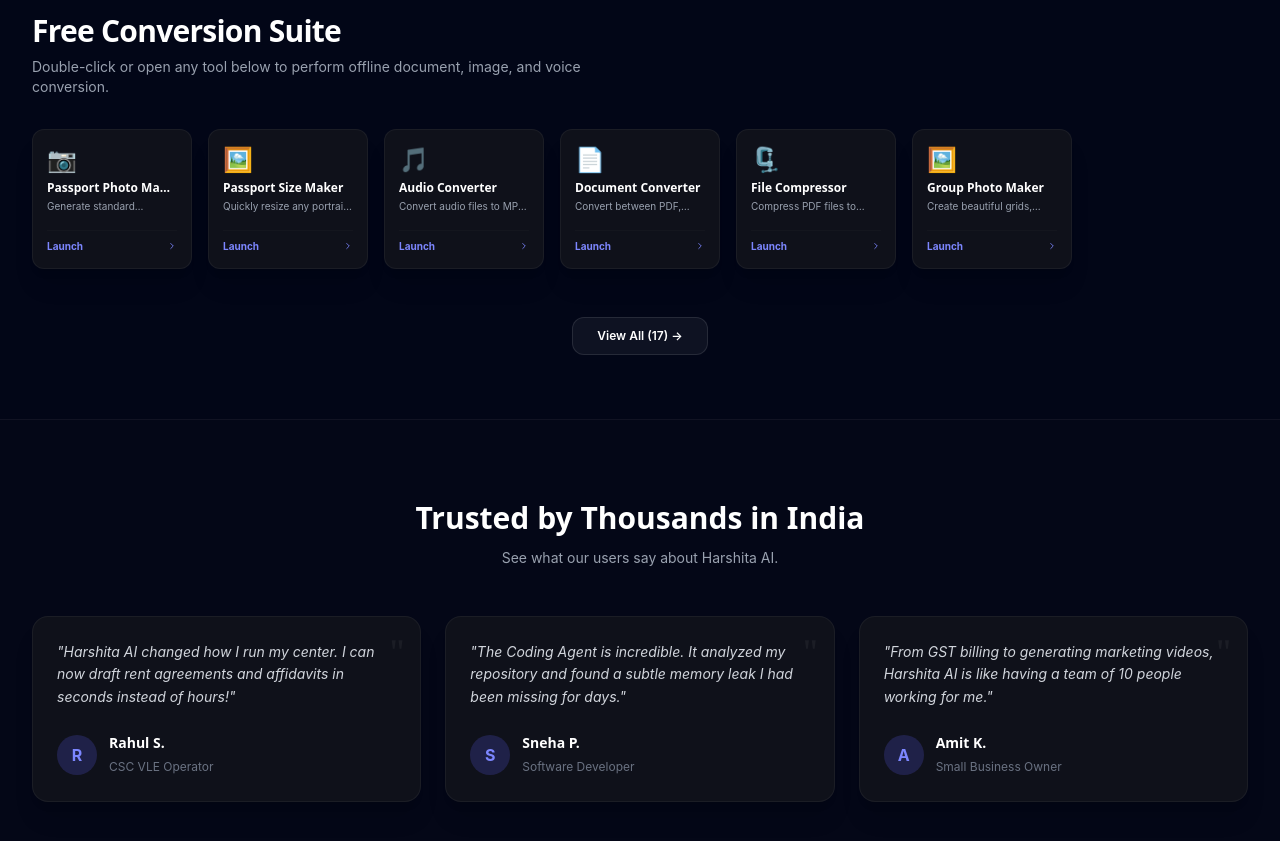
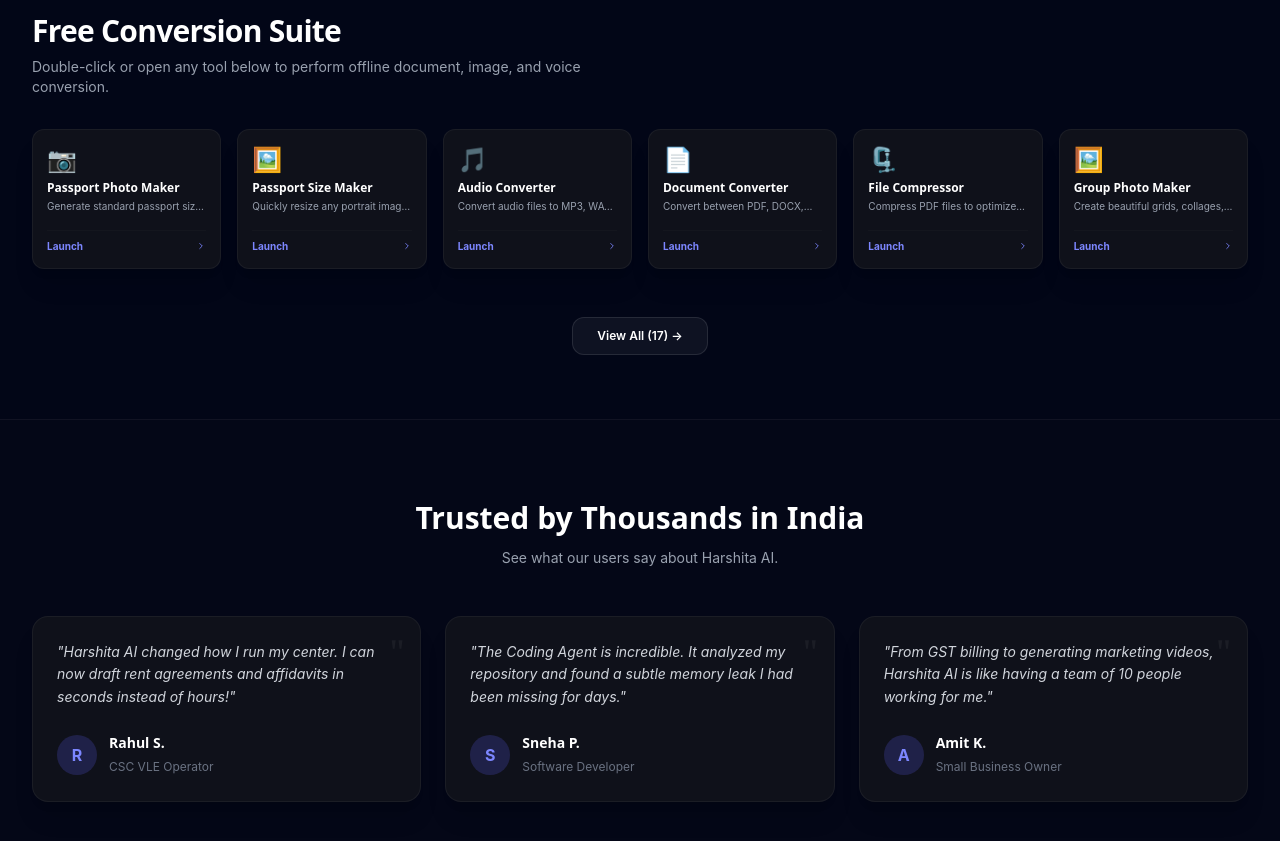
Before and after one commit to nnsp58/Harshita-AI, a React (Vite) app in the folder frontend/: page / in a window 1280 px wide. Shown: the part 1620-2461 px from the top of the page. Built offline with nearby package versions, Linux system fonts and the light colour scheme; no server answers.

Commit message:
UI: fix grid columns to perfectly fit 6 cards on large screens

```diff
--- a/frontend/src/pages/PublicHome.jsx
+++ b/frontend/src/pages/PublicHome.jsx
@@ -310,7 +310,7 @@
             </div>
           </div>
 
-          <div className="grid grid-cols-2 sm:grid-cols-3 md:grid-cols-4 lg:grid-cols-6 xl:grid-cols-7 2xl:grid-cols-8 gap-4">
+          <div className="grid grid-cols-2 sm:grid-cols-3 md:grid-cols-4 lg:grid-cols-6 gap-4">
             {TOOLS_LIST.slice(0, showAllTools ? TOOLS_LIST.length : 6).map((tool, idx) => (
               <a
                 key={idx}
```
